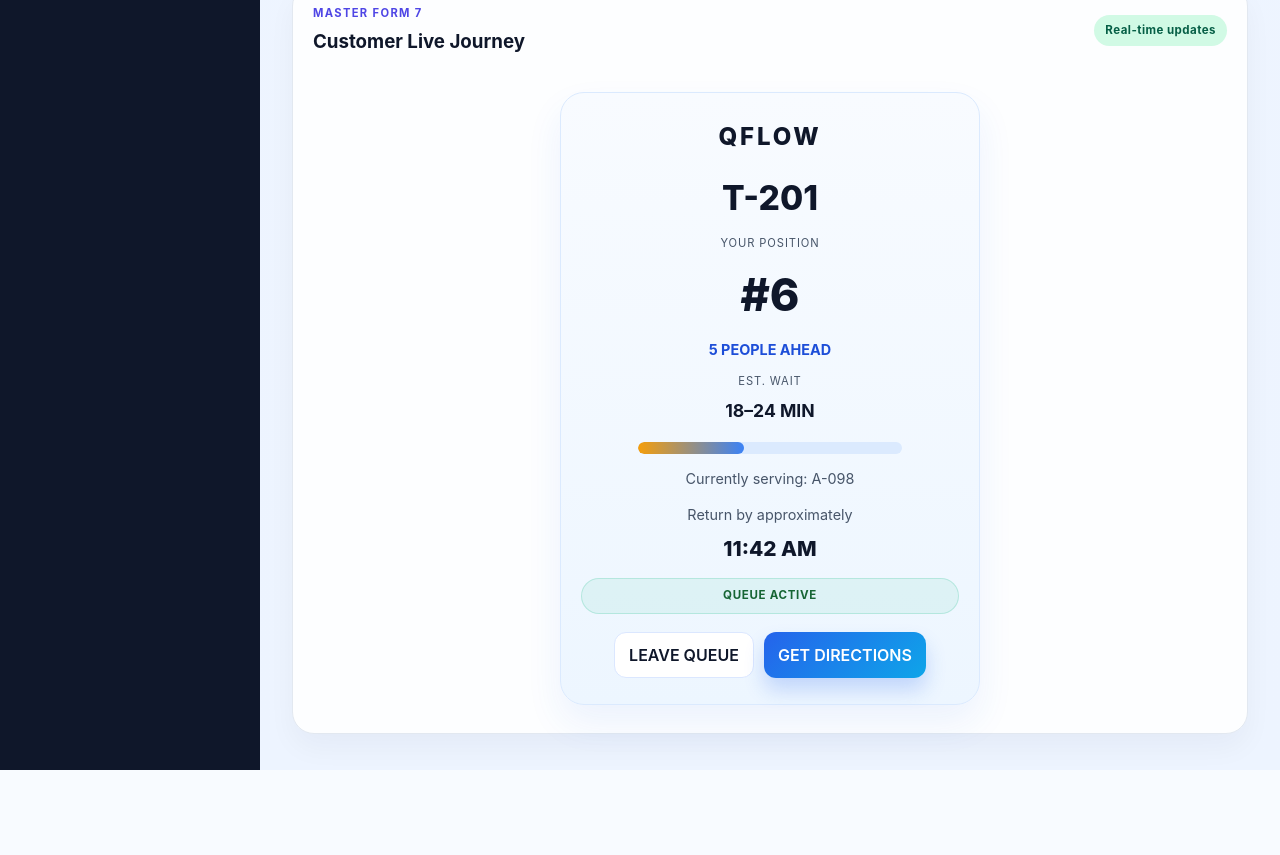
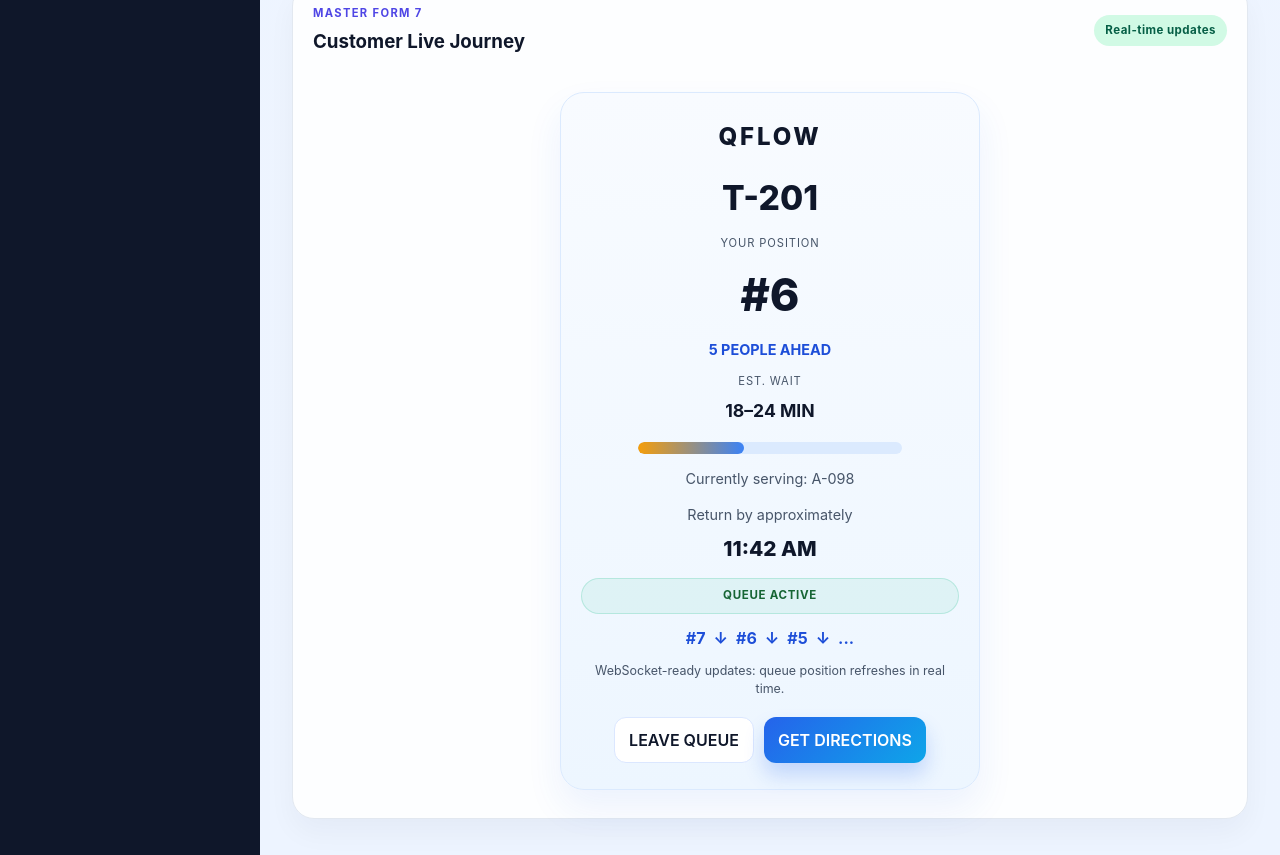
Before and after one commit to KANHAIYAKS108/QFlow, a React (Vite) app: page / in a window 1280 px wide. Shown: the part 6476-7331 px from the top of the page. Before the commit the page ends 7246 px from the top, so only its background shows below. Built offline with nearby package versions, Linux system fonts and the light colour scheme.

Commit message:
Add live progression note

```diff
--- a/src/App.css
+++ b/src/App.css
@@ -1314,6 +1314,23 @@ textarea:focus {
   text-transform: uppercase;
 }
 
+.journey-sequence {
+  margin-top: 12px;
+  display: flex;
+  justify-content: center;
+  align-items: center;
+  gap: 8px;
+  flex-wrap: wrap;
+  color: #1d4ed8;
+  font-weight: 700;
+}
+
+.journey-note {
+  margin-top: 12px;
+  color: #475569;
+  font-size: 0.78rem;
+}
+
 .journey-time {
   margin-top: 8px;
   font-size: 1.3rem;
--- a/src/App.jsx
+++ b/src/App.jsx
@@ -1728,6 +1728,16 @@ function App() {
               <div className="journey-return">Return by approximately</div>
               <div className="journey-time">{customerPosition === 1 ? 'Now' : '11:42 AM'}</div>
               <div className="journey-status">{journeyStatus}</div>
+              <div className="journey-sequence" aria-label="Queue position changes">
+                <span>#7</span>
+                <span>↓</span>
+                <span>#6</span>
+                <span>↓</span>
+                <span>#5</span>
+                <span>↓</span>
+                <span>...</span>
+              </div>
+              <div className="journey-note">WebSocket-ready updates: queue position refreshes in real time.</div>
               <div className="journey-actions">
                 <button type="button" className="secondary-btn small-btn" onClick={() => setJourneyStatus('Queue left successfully')}>
                   LEAVE QUEUE
```
